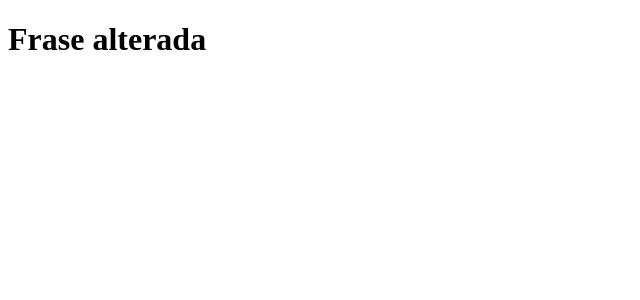
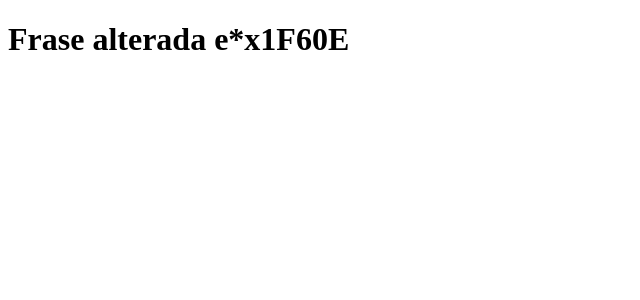
Before and after one commit to MarcosOli/clone-tabnews, a Next.js app: page / in a window 1280 px wide. Shown: the top 300 px of the page, without its empty margins (0-640 px from the left). Built offline with nearby package versions, Linux system fonts and the light colour scheme.

Commit message:
Adicionando emogi

```diff
--- a/pages/index.js
+++ b/pages/index.js
@@ -1,5 +1,5 @@
 function Home() {
-    return <h1>Frase alterada</h1>
+    return <h1>Frase alterada e*x1F60E</h1>
 }
 
 export default Home;
```
